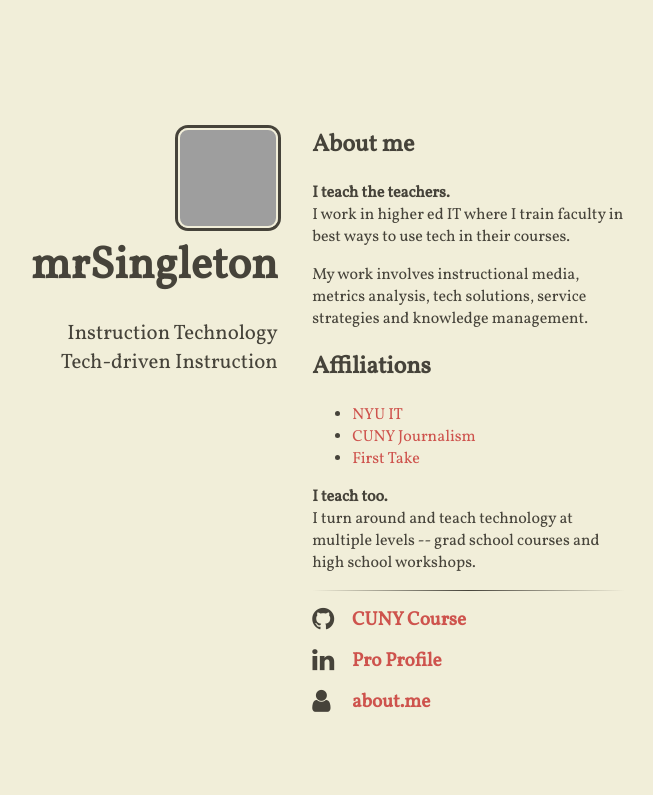
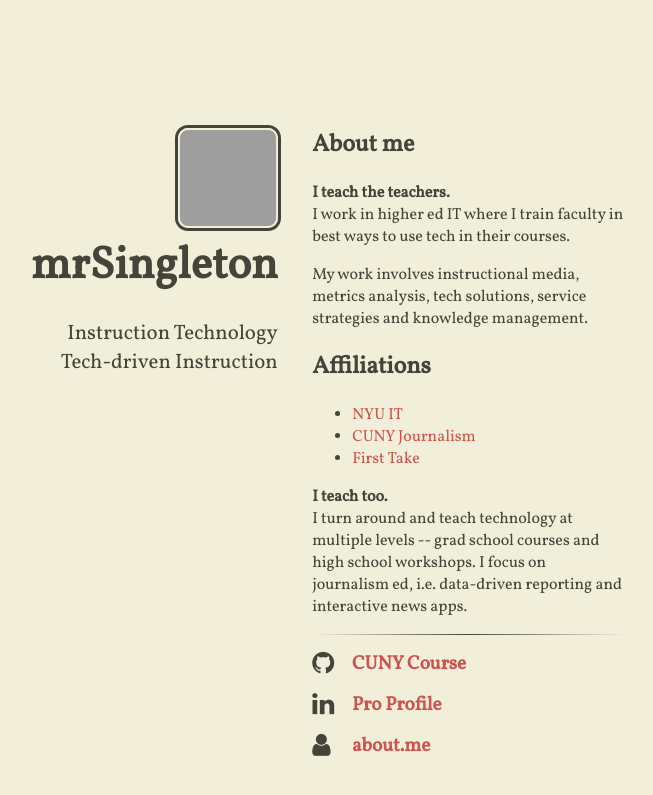
Before and after one commit to mrsingleton/mrsingleton.github.io, a Jekyll site: the page built from index.html, in a window 1280 px wide, cut to the strip 0-795 px from the top of the page. Shown: the whole strip, without its empty margins (355-1008 px from the left). Built offline with Jekyll 4.4.1, drawn with Linux system fonts in a browser that asks for light colours; nearby versions of some CDN libraries; grey boxes are pictures that could not be loaded.

Commit message:
Update content.html

```diff
--- a/_includes/content.html
+++ b/_includes/content.html
@@ -9,7 +9,7 @@
   <li><a href="http://www.firsttakenyc.com/" target="_blank">First Take</a></li>
 </ul>
 
-<p><strong>I teach too.</strong><br />I turn around and teach technology at multiple levels -- grad school courses and high school workshops.</p>
+<p><strong>I teach too.</strong><br />I turn around and teach technology at multiple levels -- grad school courses and high school workshops. I focus on journalism ed, i.e. data-driven reporting and interactive news apps.</p>
 
 <hr />
 
```
